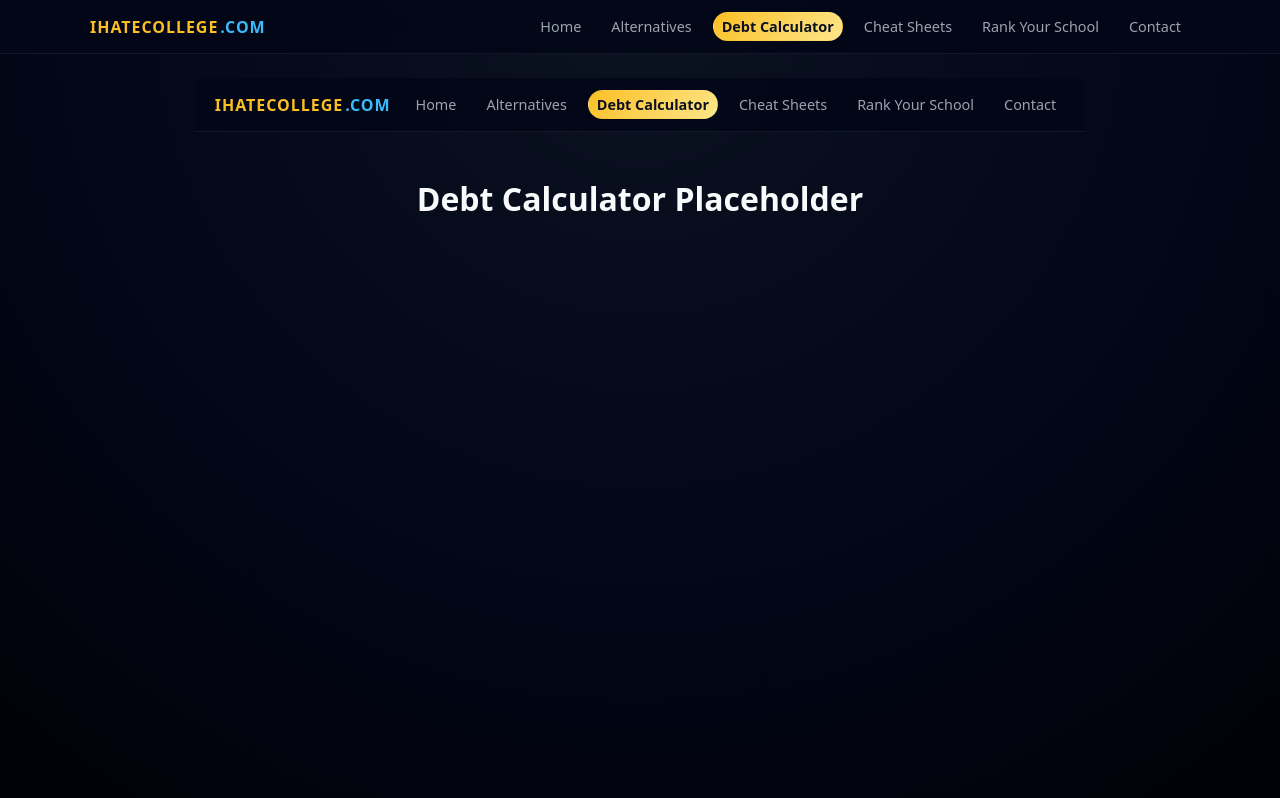
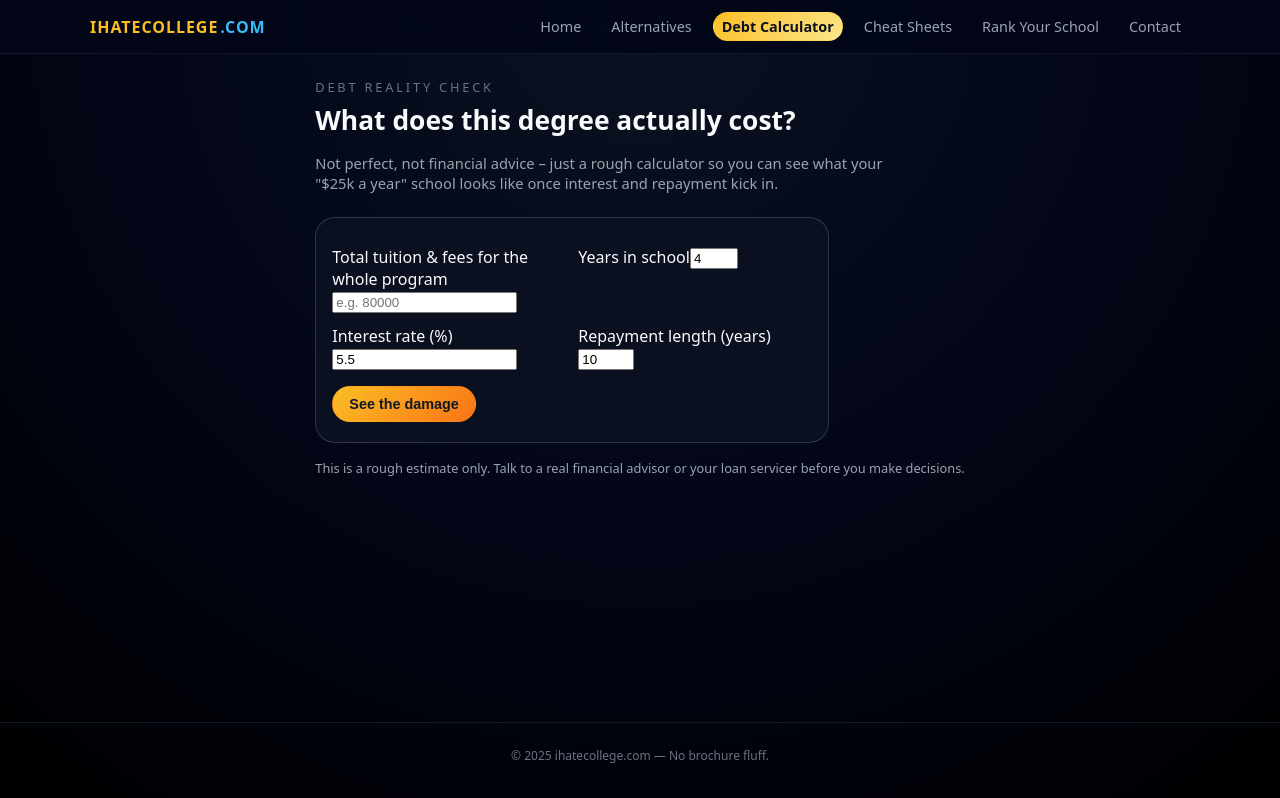
Before and after one commit to placebetsai/Ihatecollege, a Next.js app: page /debt-calculator in a window 1280 px wide. Shown: the top 798 px of the page. Built offline with nearby package versions, Linux system fonts and the light colour scheme.

Commit message:
Update debt-calculator.js

```diff
--- a/pages/debt-calculator.js
+++ b/pages/debt-calculator.js
@@ -1,9 +1,134 @@
-import Layout from '../components/Layout';
+import Head from 'next/head';
+import { useState } from 'react';
 
-export default function DebtCalc() {
+export default function DebtCalculatorPage() {
+  const [tuition, setTuition] = useState('');
+  const [years, setYears] = useState('4');
+  const [interest, setInterest] = useState('5.5');
+  const [repayYears, setRepayYears] = useState('10');
+  const [result, setResult] = useState(null);
+
+  function handleCalculate(e) {
+    e.preventDefault();
+    const p = parseFloat(tuition || '0');
+    const programYears = parseFloat(years || '0');
+    const r = parseFloat(interest || '0') / 100 / 12;
+    const n = parseFloat(repayYears || '0') * 12;
+
+    if (!p || !r || !n) {
+      setResult(null);
+      return;
+    }
+
+    const monthly =
+      (p * r * Math.pow(1 + r, n)) /
+      (Math.pow(1 + r, n) - 1);
+
+    const totalPaid = monthly * n;
+    const extraInterest = totalPaid - p;
+
+    setResult({
+      monthly: monthly.toFixed(0),
+      totalPaid: totalPaid.toFixed(0),
+      extraInterest: extraInterest.toFixed(0),
+      programYears,
+    });
+  }
+
   return (
-    <Layout title="Debt Calculator">
-      <h1>Debt Calculator Placeholder</h1>
-    </Layout>
+    <>
+      <Head>
+        <title>Student debt reality check – ihatecollege.com</title>
+        <meta
+          name="description"
+          content="Rough calculator to see what your degree might really cost once interest and repayment timelines hit."
+        />
+      </Head>
+
+      <div className="page-header">
+        <div className="page-kicker">DEBT REALITY CHECK</div>
+        <h1 className="page-title">What does this degree actually cost?</h1>
+        <p className="page-subtitle">
+          Not perfect, not financial advice – just a rough calculator so you can see what
+          your &quot;$25k a year&quot; school looks like once interest and repayment kick in.
+        </p>
+      </div>
+
+      <form className="calculator-box" onSubmit={handleCalculate}>
+        <div className="calculator-grid">
+          <div>
+            <label>
+              Total tuition &amp; fees for the whole program
+              <input
+                type="number"
+                min="0"
+                placeholder="e.g. 80000"
+                value={tuition}
+                onChange={(e) => setTuition(e.target.value)}
+              />
+            </label>
+          </div>
+          <div>
+            <label>
+              Years in school
+              <input
+                type="number"
+                min="1"
+                max="8"
+                value={years}
+                onChange={(e) => setYears(e.target.value)}
+              />
+            </label>
+          </div>
+          <div>
+            <label>
+              Interest rate (%)
+              <input
+                type="number"
+                min="0"
+                step="0.1"
+                value={interest}
+                onChange={(e) => setInterest(e.target.value)}
+              />
+            </label>
+          </div>
+          <div>
+            <label>
+              Repayment length (years)
+              <input
+                type="number"
+                min="1"
+                max="30"
+                value={repayYears}
+                onChange={(e) => setRepayYears(e.target.value)}
+              />
+            </label>
+          </div>
+        </div>
+
+        <button type="submit" className="btn-primary" style={{ marginTop: '1rem' }}>
+          See the damage
+        </button>
+
+        {result && (
+          <div className="calculator-result">
+            <p>
+              <strong>Estimated monthly payment:</strong> ${result.monthly}
+            </p>
+            <p>
+              <strong>Total paid over {repayYears} years:</strong> ${result.totalPaid}
+            </p>
+            <p>
+              <strong>Interest on top of tuition:</strong> ${result.extraInterest}
+            </p>
+          </div>
+        )}
+      </form>
+
+      <p style={{ marginTop: '1rem', fontSize: '0.8rem', color: '#9ca3af' }}>
+        This is a rough estimate only. Talk to a real financial advisor or your loan servicer
+        before you make decisions.
+      </p>
+    </>
   );
-}
+                           }
```
